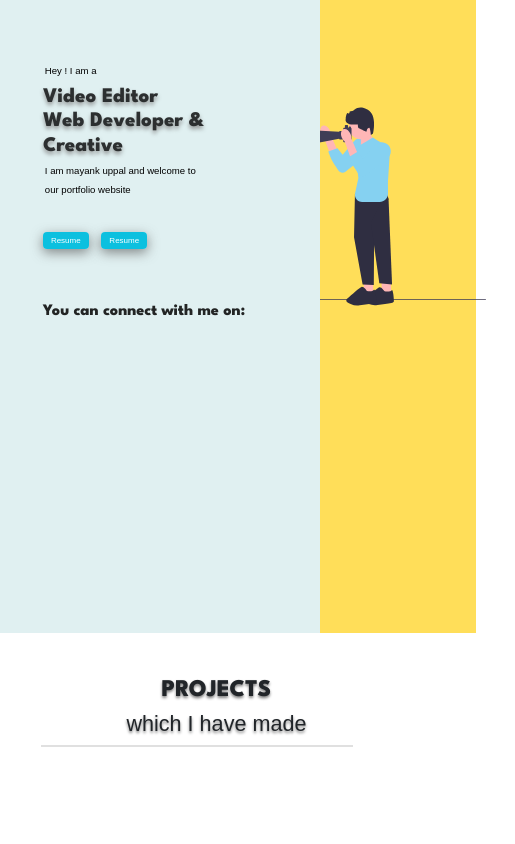
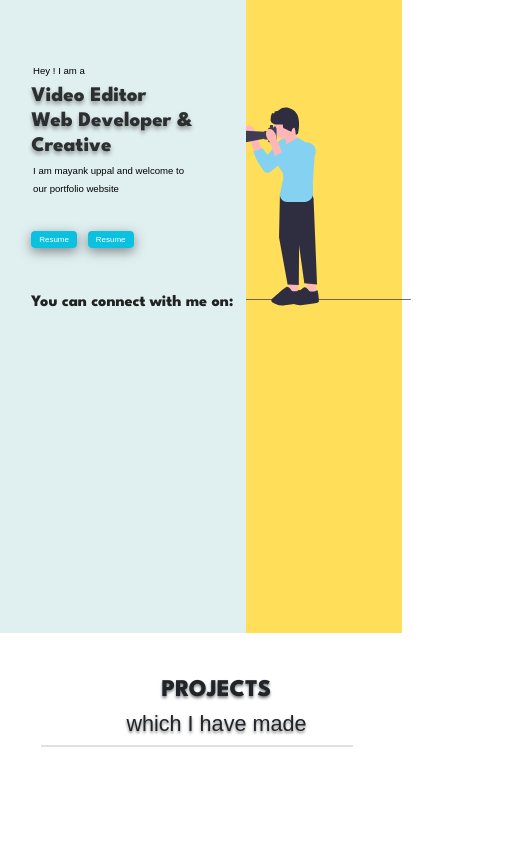
Before and after one commit to kshitijjj/Portfolio, a React (Create React App) app in the folder portfolio/: page / in a window 390 px wide. Shown: the top 844 px of the page, 515 px wide, since content can reach past the window. Built offline with nearby package versions, Linux system fonts and the light colour scheme; a web font is replaced by a local one.

Commit message:
update Home component

```diff
--- a/portfolio/src/index.css
+++ b/portfolio/src/index.css
@@ -167,7 +167,7 @@ ul{
 .main{
   padding-top:4.5em;
   padding-left: 4em;
-  padding-right: 6%;
+  width: 63vw;
   background-color: #E0F0F1;
 }
 
@@ -582,7 +582,7 @@ margin-left: 25%;
 }
 @media screen and (min-width:320px) and (max-width:420px){
   .main{
-    padding-left: 11%;
+    padding-left: 8%;
     padding-top:4em;
     height: 75vh;
   }
```
